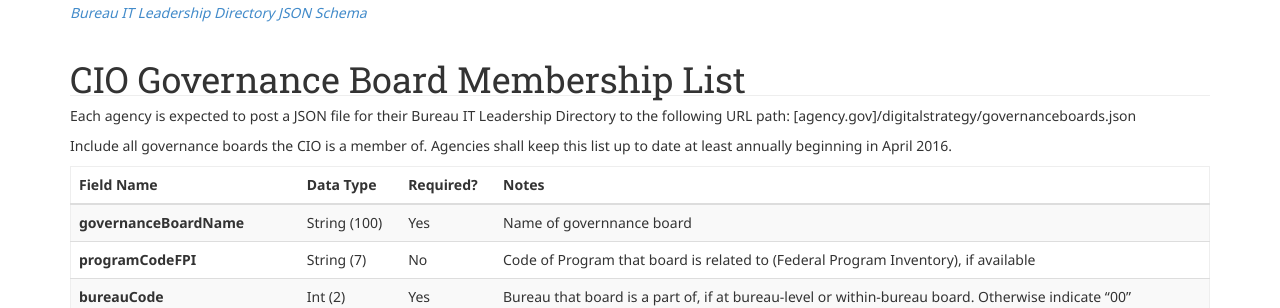
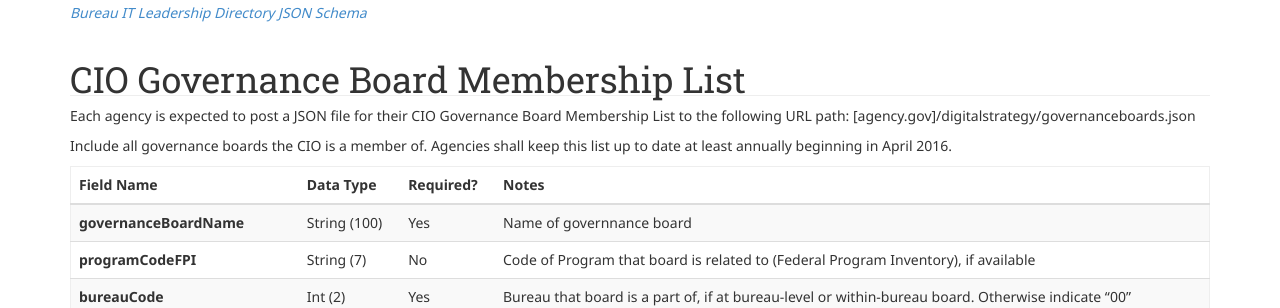
Before and after one commit to WhiteHouse/fitara, a Jekyll site: the page built from schema.md, in a window 1280 px wide and 900 px high, scrolled down 1455 px. Shown: the part 154-462 px from the top of the window. Built offline with Jekyll 4.4.1, drawn with Linux system fonts in a browser that asks for light colours.

Commit message:
Update schema.md
fixed small error

```diff
--- a/schema.md
+++ b/schema.md
@@ -70,7 +70,7 @@ Field Name                            | Data Type                       | Requir
 *[Bureau IT Leadership Directory JSON Schema](https://management.cio.gov/schemaexamples/bureauITLeadershipSchema.json)*
 
 ## CIO Governance Board Membership List
-Each agency is expected to post a JSON file for their Bureau IT Leadership Directory to the following URL path: [agency.gov]/digitalstrategy/governanceboards.json
+Each agency is expected to post a JSON file for their CIO Governance Board Membership List to the following URL path: [agency.gov]/digitalstrategy/governanceboards.json
 
 Include all governance boards the CIO is a member of. Agencies shall keep this list up to date at least annually beginning in April 2016.
 
```
